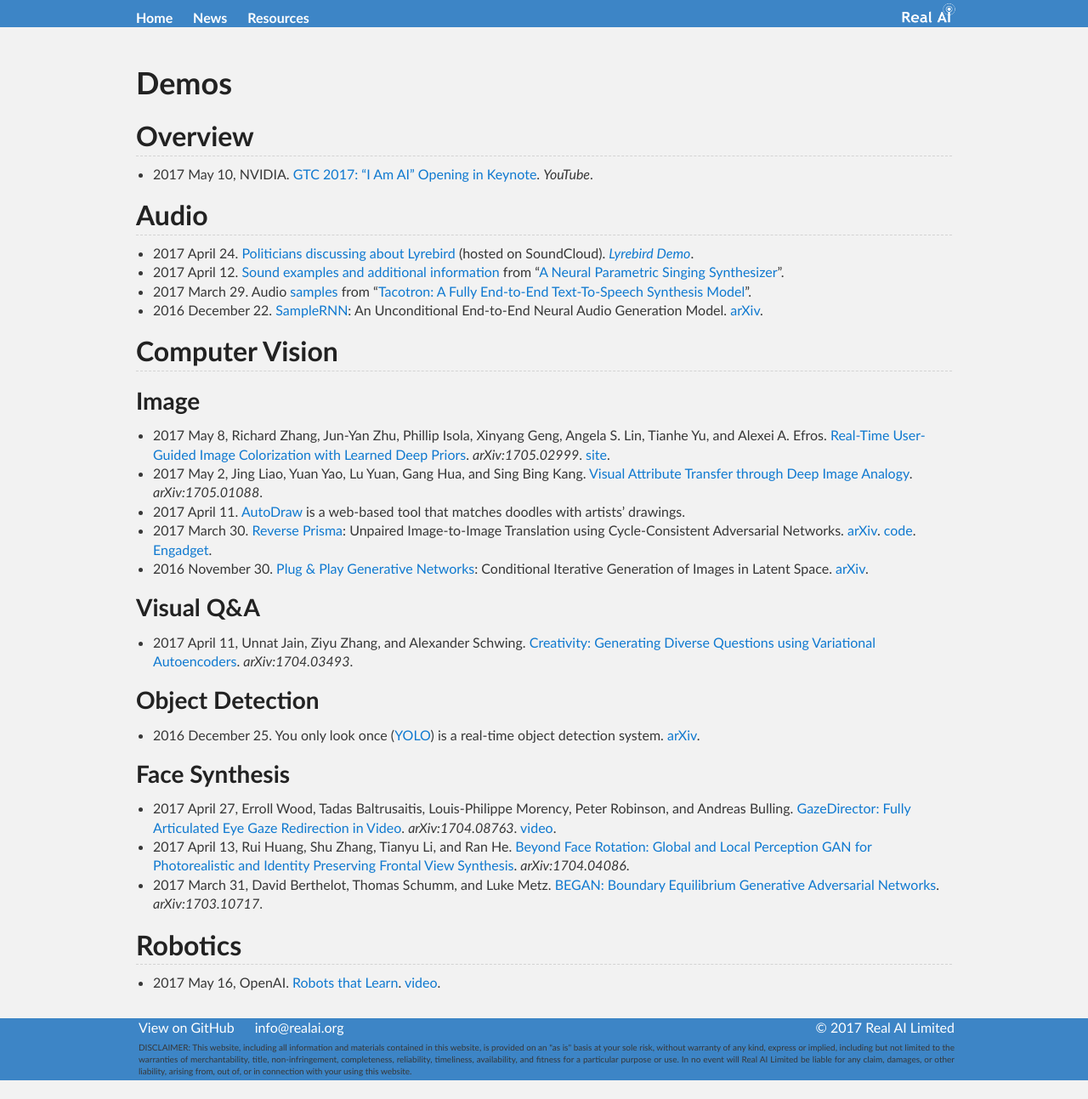
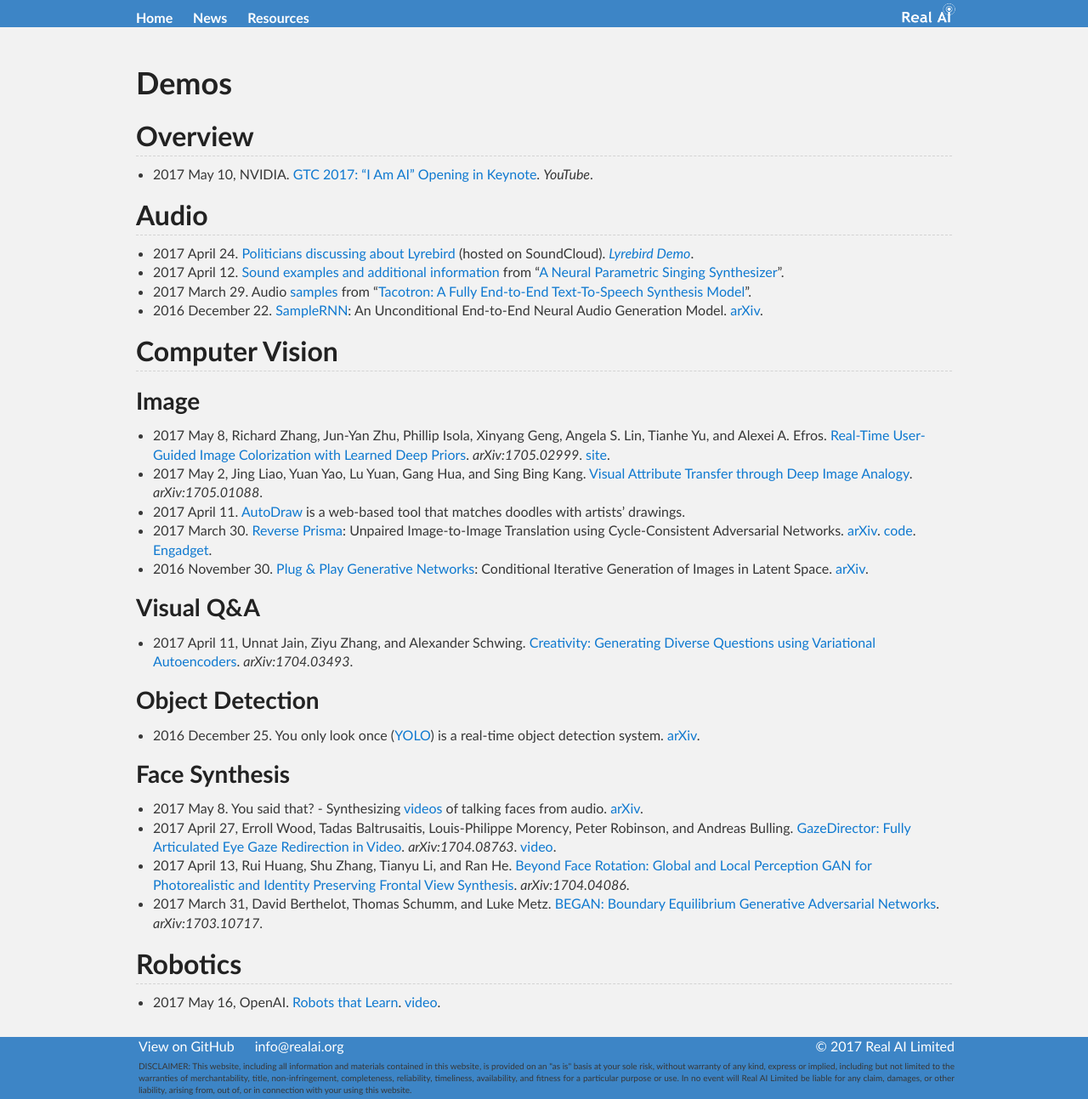
Before and after one commit to Tonywuhk/realai.org, a Jekyll site: the page built from resources/demos.md, in a window 1280 px wide. Shown: the whole page at 85% size. Built offline with Jekyll 4.4.1, drawn with Linux system fonts in a browser that asks for light colours; our own code applies the rules of GitHub Pages for plain Markdown files; comment, search, counter and statistics services are not loaded; the repository's description, which GitHub fills in, is left out; before the commit the page ends 1271 px from its top, so only the background shows below that.

Commit message:
Update demos.md

```diff
--- a/resources/demos.md
+++ b/resources/demos.md
@@ -34,6 +34,7 @@
 
 ### Face Synthesis
 
+* 2017 May 8. You said that? - Synthesizing [videos](https://www.youtube.com/watch?v=lXhkxjSJ6p8) of talking faces from audio. [arXiv](https://arxiv.org/abs/1705.02966).
 * 2017 April 27, Erroll Wood, Tadas Baltrusaitis, Louis-Philippe Morency, Peter Robinson, and Andreas Bulling. [GazeDirector: Fully Articulated Eye Gaze Redirection in Video](https://arxiv.org/abs/1704.08763). *arXiv:1704.08763*. [video](https://www.youtube.com/watch?v=-tDaZk9V1Nw).
 * 2017 April 13, Rui Huang, Shu Zhang, Tianyu Li, and Ran He. [Beyond Face Rotation: Global and Local Perception GAN for Photorealistic and Identity Preserving Frontal View Synthesis](https://arxiv.org/abs/1704.04086). *arXiv:1704.04086*.
 * 2017 March 31, David Berthelot, Thomas Schumm, and Luke Metz. [BEGAN: Boundary Equilibrium Generative Adversarial Networks](https://arxiv.org/abs/1703.10717). *arXiv:1703.10717*.
```
